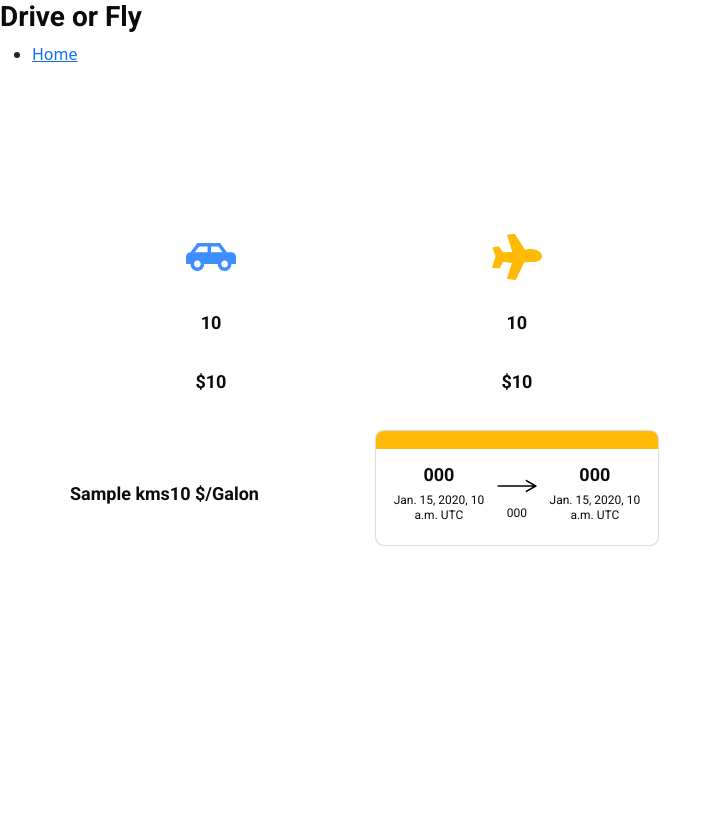
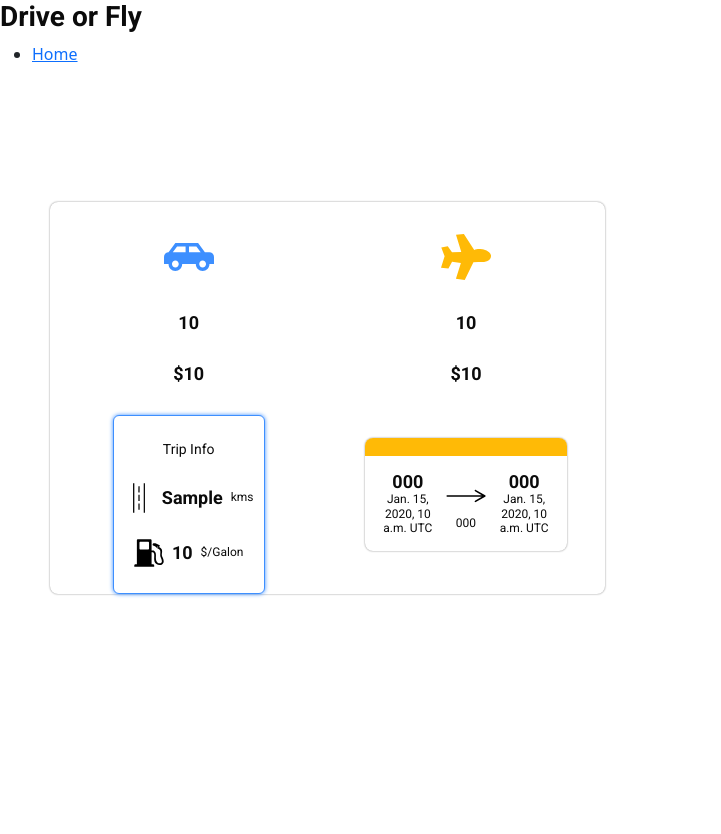
Before and after one commit to felipefischel/django-drive-or-fly, a Django app: template TransportationComparison/templates/TransportationComparison/result.html in a window 1280 px wide. Shown: the top 834 px of the page, without its empty margins (0-721 px from the left). Run offline with Django 4.2, Linux system fonts and the light colour scheme; tables that the repository leaves empty hold one stand-in row (values such as "Sample post"); the template is opened without the code that fills it: values that come from a table or form of the project are taken from there, most other values are stand-ins (such as "Sample title", 1, 10 or a date in 2020); style sheets or scripts are compiled from the project's sources; some libraries are stand-ins or nearby versions.

Commit message:
added style to drive extra information box

```diff
--- a/TransportationComparison/static/TransportationComparison/css/_design.scss
+++ b/TransportationComparison/static/TransportationComparison/css/_design.scss
@@ -10,6 +10,7 @@ h2{
   font-family: var(--roboto);
   font-weight: 600;
   color: var(--black);
+  margin: 0;
 }
 
 h3{
@@ -24,6 +25,7 @@ h6{
   font-family: var(--roboto);
   font-weight: 400;
   color: var(--black);
+  margin: 0;
 }
 
 p{
--- a/TransportationComparison/static/TransportationComparison/css/_index.scss
+++ b/TransportationComparison/static/TransportationComparison/css/_index.scss
@@ -10,6 +10,7 @@
   margin-left: 50px;
   margin-top: 120px;
   background-color: white;
+  box-shadow: 0 0 2px grey;
   padding: 20px;
   border-radius: 8px;
   width: 280px;
--- a/TransportationComparison/static/TransportationComparison/css/_result.scss
+++ b/TransportationComparison/static/TransportationComparison/css/_result.scss
@@ -3,7 +3,7 @@
   margin-left: 50px;
   margin-top: 120px;
   background-color: white;
-  padding: 0 20px;
+  box-shadow: 0 0 2px grey;
   border-radius: 8px;
   width: auto;
   height: auto;
@@ -13,7 +13,6 @@
   text-align: center;
   align-items: center;
   margin-top: 30px;
-  font-size: 10px;
 }
 
 .icon-result{
@@ -29,6 +28,9 @@
   margin-bottom: 20px;
   display: flex;
   align-items: center;
+  max-width: 80%;
+  margin-left: auto;
+  margin-right: auto;
 }
 
 .departing-div, .flight-div{
@@ -39,7 +41,29 @@
   width: 40px;
 }
 
-.drive-extra-info-div{
+.drive-extra-info-container{
+  box-shadow: 0 0 4px var(--blue);
+  border: 1px solid var(--blue);
+  border-radius: 6px;
+  background-color: white;
+  max-width: 60%;
+  margin-left: auto;
+  margin-right: auto;
+  padding: 25px 0;
+}
+
+.drive-info-div{
   display: flex;
   align-items: center;
+  justify-content: center;
+  margin-top: 25px;
 }
+
+.drive-icon{
+  height: 30px;
+  margin-right: 8px;
+}
+
+.drive-field{
+  margin-right: 8px;
+}
--- a/TransportationComparison/templates/TransportationComparison/result.html
+++ b/TransportationComparison/templates/TransportationComparison/result.html
@@ -19,9 +19,18 @@
         <div class="col-sm-6 fly-price-div"><h2>${{flightCost}}</h2></div>
       </div>
       <div class="row results-div extra-info">
-        <div class="col-sm-6 drive-extra-info-div">
-          <h2>{{ driveDistance }} kms</h2>
-          <h2>{{ gasPrice }} $/Galon</h2>
+        <div class="col-sm-6">
+          <div class="drive-extra-info-container">
+            <h3>Trip Info</h3>
+            <div class="drive-info-div">
+              <img class="drive-icon" src="{% static 'icons/kms.svg' %}" alt="kms-icon">
+              <h2 class="drive-field">{{ driveDistance }} </h2><h6>kms</h6>
+            </div>
+            <div class="drive-info-div">
+              <img class="drive-icon" src="{% static 'icons/gas.svg' %}" alt="kms-icon">
+              <h2 class="drive-field">{{ gasPrice }}</h2><h6> $/Galon</h6>
+            </div>
+          </div>
         </div>
         <div class="col-sm-6">
           {% for flight in flights %}
```
Also changed, not shown: TransportationComparison/static/css/TransportationComparison/TransportationComparison/css/style.css (+32 -8 lines), TransportationComparison/static/icons/gas.svg (added), TransportationComparison/static/icons/kms.svg (added), 1 other file.
